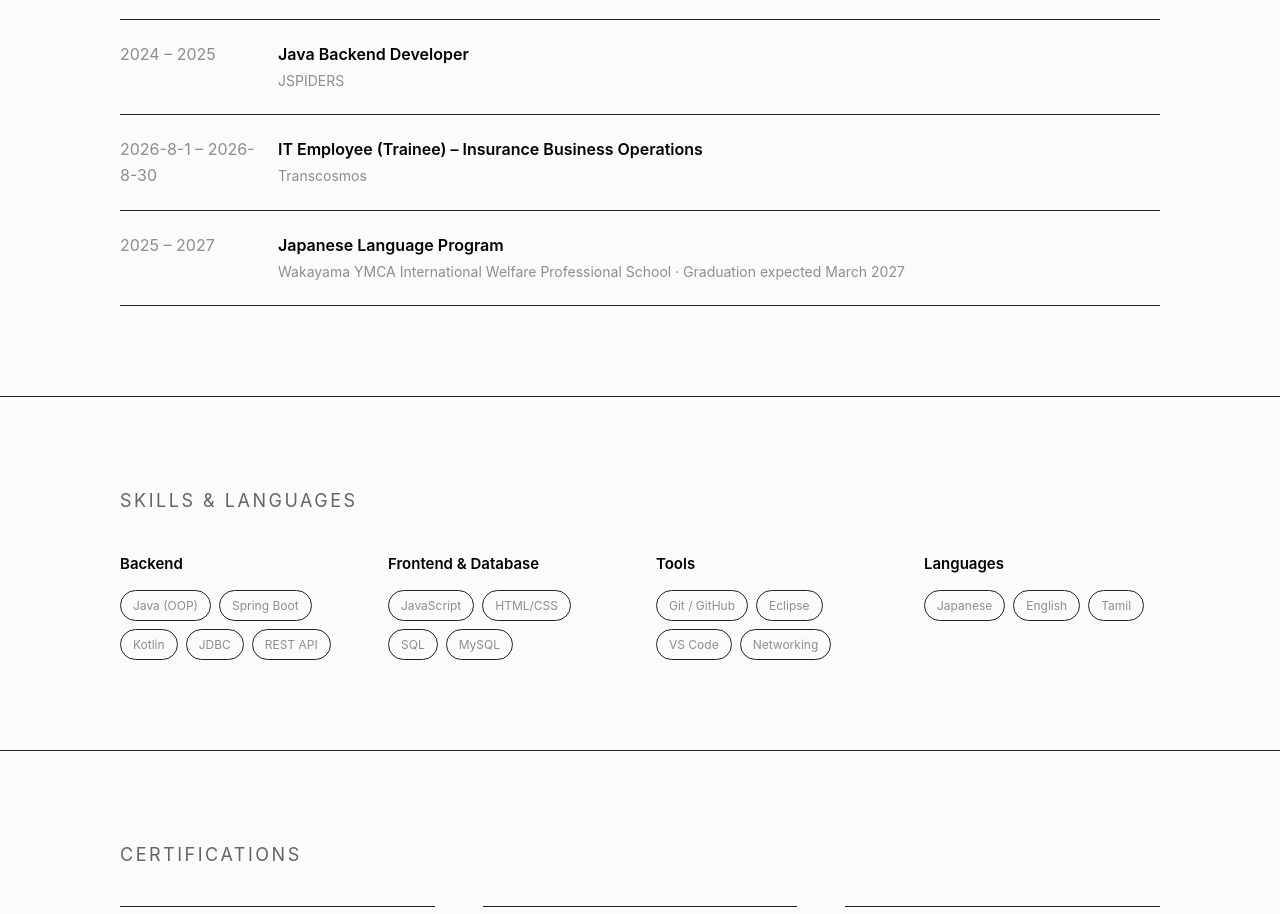
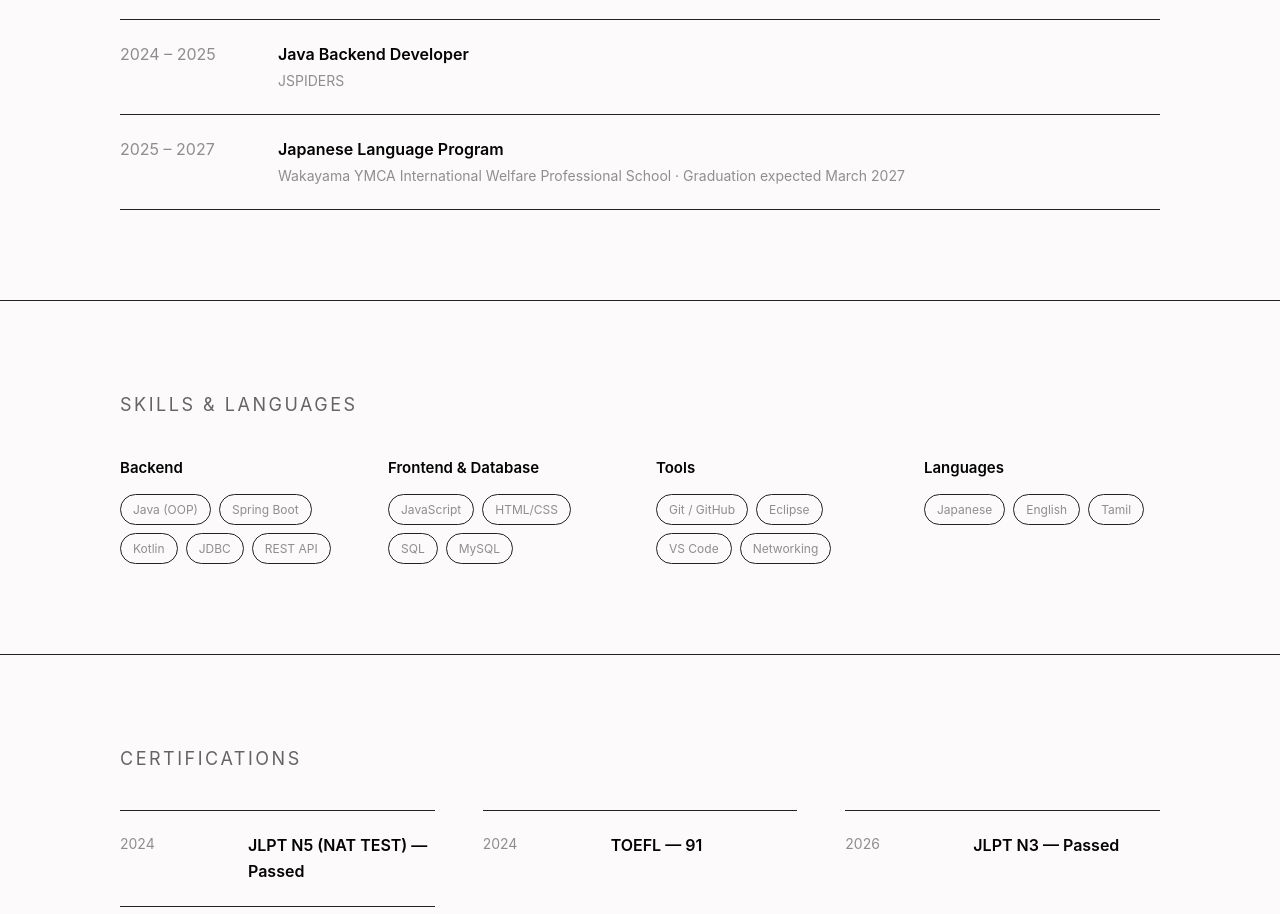
Before and after one commit to Gokuldeveloper7/PoRtFoLiO-, a plain HTML site: page index.html in a window 1280 px wide. Shown: the part 2208-3122 px from the top of the page. Drawn offline with Linux system fonts and the light colour scheme.

Commit message:
Remove IT Employee (Trainee) job experience section
Removed job experience section for IT Employee (Trainee) role.

```diff
--- a/index.html
+++ b/index.html
@@ -172,13 +172,7 @@
         </div>
       </div>
 
-      <div style="display:flex;flex-wrap:wrap;gap:6px 18px;padding:22px 0;border-top:1px solid #222222;">
-        <span style="flex:0 0 140px;font-size:medium;color:#8f8e8e;">2026-8-1 – 2026-8-30</span>
-        <div style="flex:1 1 260px;">
-          <h4 style="font-size:16px;font-weight:600;margin:0;">IT Employee (Trainee) – Insurance Business Operations</h4>
-          <p style="font-size:14px;color:#8f8e8e;margin:2px 0 0;">Transcosmos</p>
-        </div>
-      </div>
+
 
 
       <!-- 2025 – 2027 -->
```
